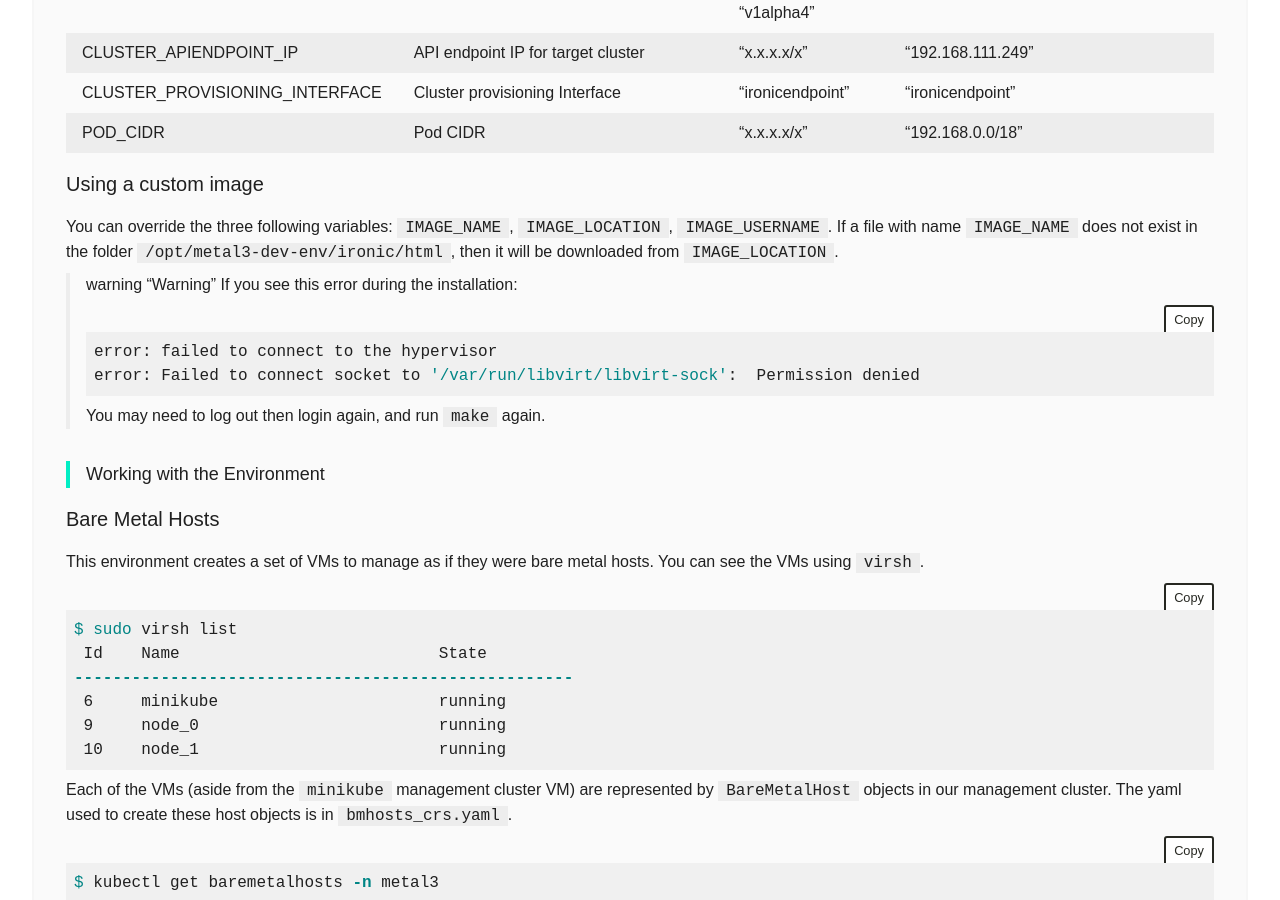
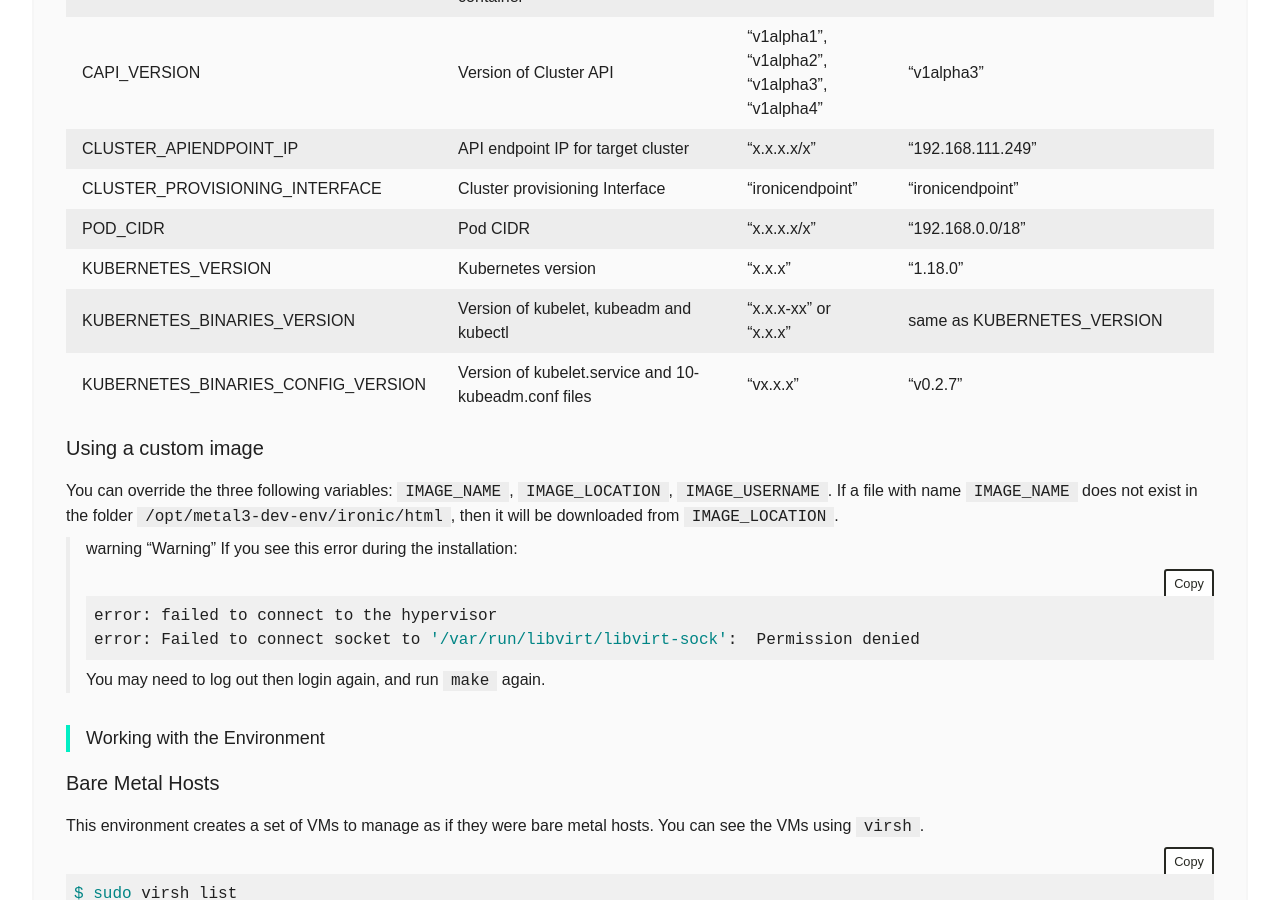
Before and after one commit to metal3-io/metal3-io.github.io, a Jekyll site: the page built from try-it.md, in a window 1280 px wide and 900 px high, scrolled down 4128 px. Built offline with Jekyll 4.4.1, drawn with Linux system fonts in a browser that asks for light colours; nearby versions of some CDN libraries; comment, search, counter and statistics services are not loaded.

Commit message:
Added KUBERNETES_BINARIES_VERSION environmental variable
Also added corresponding configuration files' version.
KUBERNETES_BINARIES_CONFIG_VERSION

```diff
--- a/try-it.md
+++ b/try-it.md
@@ -117,6 +117,9 @@ can configure the following
 | CLUSTER_APIENDPOINT_IP         | API endpoint IP for target cluster                                                                                                                                                                                                                        | "x.x.x.x/x"                          | "192.168.111.249"                                            |
 | CLUSTER_PROVISIONING_INTERFACE | Cluster provisioning Interface                                                                                                                                                                                                                           | "ironicendpoint"                     | "ironicendpoint"                                             |
 | POD_CIDR                       | Pod CIDR                                                                                                                                                                                                                                                 | "x.x.x.x/x"                          | "192.168.0.0/18"                                             |
+| KUBERNETES_VERSION                       | Kubernetes version                                                                                                                                                                                                                                                 | "x.x.x"                          | "1.18.0"                                             |
+| KUBERNETES_BINARIES_VERSION                       | Version of kubelet, kubeadm and kubectl                                                                                                                                                                                                                                                 | "x.x.x-xx" or "x.x.x"                          | same as KUBERNETES_VERSION                                             |
+| KUBERNETES_BINARIES_CONFIG_VERSION                       | Version of kubelet.service and 10-kubeadm.conf files                                                                                                                                                                                                                                                 | "vx.x.x"                          | "v0.2.7"                                             |
 
 ### Using a custom image
 
```
